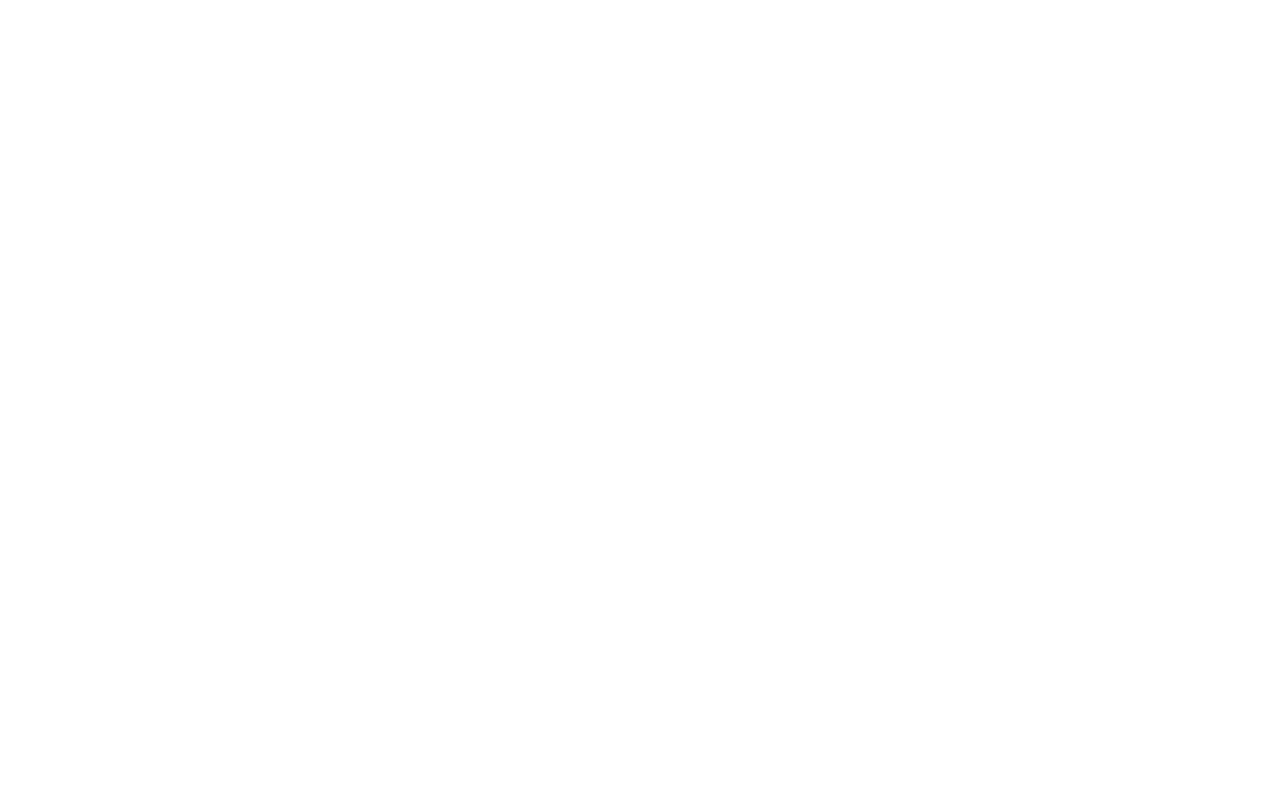
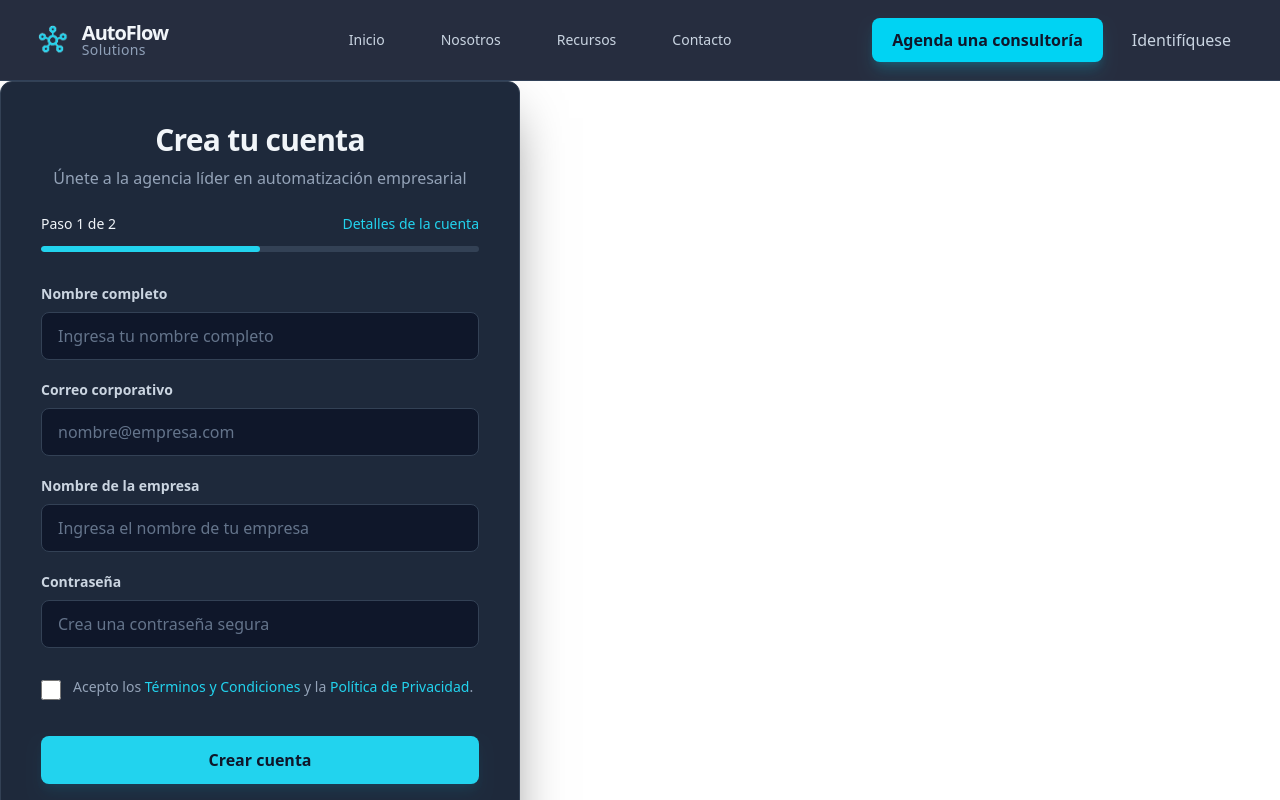
Before and after one commit to MarioValiente-Giraldo/TFG-AutoFlow-Solutions, a React (Vite) app in the folder frontend/: page /reigster in a window 1280 px wide. Before the commit this address had no page. Shown: the top 800 px of the page. Built offline with nearby package versions, Linux system fonts and the light colour scheme.

Commit message:
feat(frontend): implement RegisterForm

```diff
--- a/frontend/src/App.tsx
+++ b/frontend/src/App.tsx
@@ -1,6 +1,7 @@
 import { Routes, Route } from "react-router-dom"
 import Home from "./pages/Home"
 import Login from "./pages/Login"
+import Register from "./pages/Register"
 
 const App = () => {
   return (
@@ -8,6 +9,7 @@
       <Routes>
         <Route path="/" element={<Home />} />
         <Route path="/login" element={<Login />} />
+        <Route path="/reigster" element={<Register />} />
       </Routes>
     </div>
   )
--- a/frontend/src/components/LoginForm/LoginForm.tsx
+++ b/frontend/src/components/LoginForm/LoginForm.tsx
@@ -1,5 +1,6 @@
 import React, { useState } from 'react';
 import { styles } from './LoginFormStyles';
+import { Link } from 'react-router-dom';
 
 const LoginForm: React.FC = () => {
   const [email, setEmail] = useState('');
@@ -71,7 +72,7 @@
       <div className={styles.signupWrapper}>
         <p className={styles.signupText}>
           ¿No tienes una cuenta? {' '}
-          <a className={styles.signupLink} href="#">Regístrate</a>
+        <Link className={styles.signupLink} to="/register">Regístrate</Link>
         </p>
       </div>
 
--- /dev/null
+++ b/frontend/src/components/RegisterForm/RegisterForm.tsx
@@ -0,0 +1,144 @@
+import React, { useState } from 'react';
+import { Link } from 'react-router-dom';
+import { styles } from './RegisterFormStyles';
+
+const RegisterForm: React.FC = () => {
+  const [formData, setFormData] = useState({
+    fullName: '',
+    email: '',
+    company: '',
+    password: '',
+    acceptTerms: false
+  });
+
+  const handleChange = (e: React.ChangeEvent<HTMLInputElement>) => {
+    const { name, value, type, checked } = e.target;
+    setFormData(prev => ({
+      ...prev,
+      [name]: type === 'checkbox' ? checked : value
+    }));
+  };
+
+  const handleSubmit = (e: React.FormEvent) => {
+    e.preventDefault();
+    // Aquí iría la lógica de registro
+    console.log('Intento de registro:', formData);
+  };
+
+  return (
+    <div className={styles.registerContainer}>
+      {/* Header */}
+      <div className={styles.header}>
+        <h1 className={styles.title}>Crea tu cuenta</h1>
+        <p className={styles.subtitle}>Únete a la agencia líder en automatización empresarial</p>
+      </div>
+
+      {/* Barra de Progreso */}
+      <div className={styles.progressContainer}>
+        <div className={styles.progressHeader}>
+          <p className={styles.progressStep}>Paso 1 de 2</p>
+          <p className={styles.progressLabel}>Detalles de la cuenta</p>
+        </div>
+        <div className={styles.progressBarBg}>
+          <div className={styles.progressBarFill} style={{ width: '50%' }}></div>
+        </div>
+      </div>
+
+      {/* Formulario */}
+      <form className={styles.form} onSubmit={handleSubmit}>
+
+        {/* Nombre Completo */}
+        <div className={styles.formField}>
+          <label className={styles.label}>Nombre completo</label>
+          <input
+            className={styles.input}
+            type="text"
+            name="fullName"
+            placeholder="Ingresa tu nombre completo"
+            value={formData.fullName}
+            onChange={handleChange}
+            required
+          />
+        </div>
+
+        {/* Correo Corporativo */}
+        <div className={styles.formField}>
+          <label className={styles.label}>Correo corporativo</label>
+          <input
+            className={styles.input}
+            type="email"
+            name="email"
+            placeholder="nombre@empresa.com"
+            value={formData.email}
+            onChange={handleChange}
+            required
+          />
+        </div>
+
+        {/* Nombre de la Empresa */}
+        <div className={styles.formField}>
+          <label className={styles.label}>Nombre de la empresa</label>
+          <input
+            className={styles.input}
+            type="text"
+            name="company"
+            placeholder="Ingresa el nombre de tu empresa"
+            value={formData.company}
+            onChange={handleChange}
+            required
+          />
+        </div>
+
+        {/* Contraseña */}
+        <div className={styles.formField}>
+          <label className={styles.label}>Contraseña</label>
+          <input
+            className={styles.input}
+            type="password"
+            name="password"
+            placeholder="Crea una contraseña segura"
+            value={formData.password}
+            onChange={handleChange}
+            required
+          />
+        </div>
+
+        {/* Checkbox Términos */}
+        <div className={styles.termsWrapper}>
+          <input
+            className={styles.checkbox}
+            id="terms"
+            type="checkbox"
+            name="acceptTerms"
+            checked={formData.acceptTerms}
+            onChange={handleChange}
+            required
+          />
+          <label className={styles.termsLabel} htmlFor="terms">
+            Acepto los{' '}
+            <a className={styles.termsLink} href="#">Términos y Condiciones</a>
+            {' '}y la{' '}
+            <a className={styles.termsLink} href="#">Política de Privacidad</a>.
+          </label>
+        </div>
+
+        {/* Botón Submit */}
+        <button className={styles.submitButton} type="submit">
+          Crear cuenta
+        </button>
+      </form>
+
+      {/* Link al Login */}
+      <div className={styles.loginLinkWrapper}>
+        <p className={styles.loginText}>
+          ¿Ya tienes una cuenta?{' '}
+          <Link className={styles.loginLink} to="/login">
+            Inicia sesión
+          </Link>
+        </p>
+      </div>
+    </div>
+  );
+};
+
+export default RegisterForm;
--- /dev/null
+++ b/frontend/src/components/RegisterForm/RegisterFormStyles.ts
@@ -0,0 +1,153 @@
+export const styles = {
+    // Contenedor principal (Slate-800 background para coincidir con Login)
+    registerContainer: `
+        w-full max-w-[520px]
+        bg-[#1e293b]
+        p-8 sm:p-10
+        rounded-xl
+        shadow-2xl shadow-black/50
+        border border-[#334155]
+        transition-all duration-300
+    `,
+
+    // --- HEADER ---
+    header: `
+        text-center mb-6
+    `,
+    title: `
+        text-[#f1f5f9]
+        text-3xl font-bold tracking-tight mb-2
+        font-sans
+    `,
+    subtitle: `
+        text-[#94a3b8]
+        text-base
+    `,
+
+    // --- PROGRESS BAR ---
+    progressContainer: `
+        flex flex-col gap-2 mb-8
+    `,
+    progressHeader: `
+        flex justify-between items-end mb-1
+    `,
+    progressStep: `
+        text-[#f1f5f9] text-sm font-medium
+    `,
+    progressLabel: `
+        text-[#22d3ee] text-sm
+    `,
+    progressBarBg: `
+        h-1.5 w-full bg-[#334155] rounded-full overflow-hidden
+    `,
+    progressBarFill: `
+        h-full bg-[#22d3ee] rounded-full transition-all duration-300 ease-out
+    `,
+
+    // --- FORMULARIO ---
+    form: `
+        flex flex-col gap-5
+    `,
+    formField: `
+        flex flex-col gap-2
+    `,
+    label: `
+        text-[#cbd5e1]
+        text-sm font-semibold
+    `,
+
+    // Inputs (Slate-900 background)
+    input: `
+        w-full h-12 px-4
+        rounded-lg border
+        bg-[#0f172a]
+        border-[#334155]
+        text-[#f1f5f9]
+        placeholder:text-[#64748b]
+
+        focus:outline-none
+        focus:border-[#22d3ee]
+        focus:ring-1 focus:ring-[#22d3ee]
+
+        transition-all duration-300
+    `,
+
+    // --- TERMS CHECKBOX ---
+    termsWrapper: `
+        flex items-start gap-3 py-2
+    `,
+    checkbox: `
+        mt-1 h-5 w-5 rounded
+        border border-[#334155]
+        bg-[#0f172a]
+        text-[#22d3ee]
+        focus:ring-offset-0 focus:ring-[#22d3ee]
+        cursor-pointer
+    `,
+    termsLabel: `
+        text-sm text-[#94a3b8] leading-relaxed
+    `,
+    termsLink: `
+        text-[#22d3ee] hover:underline cursor-pointer
+    `,
+
+    // --- SUBMIT BUTTON ---
+    submitButton: `
+        w-full h-12 mt-2
+        flex items-center justify-center
+        bg-[#22d3ee] text-[#0f172a]
+        text-base font-bold
+        rounded-lg border-none cursor-pointer
+        shadow-lg shadow-cyan-500/10
+
+        hover:bg-[#06b6d4] hover:-translate-y-0.5
+        active:translate-y-0
+
+        transition-all duration-300
+    `,
+
+    // --- DIVIDER ---
+    divider: `
+        relative py-4
+    `,
+    dividerLine: `
+        absolute inset-0 flex items-center
+    `,
+    dividerLineInner: `
+        w-full border-t border-[#334155]
+    `,
+    dividerTextWrapper: `
+        relative flex justify-center text-xs uppercase
+    `,
+    dividerText: `
+        bg-[#1e293b] px-3 text-[#94a3b8]
+    `,
+
+    // --- GOOGLE BUTTON ---
+    googleButton: `
+        w-full h-12
+        flex items-center justify-center gap-3
+        bg-[#0f172a]
+        border border-[#334155]
+        text-white
+        rounded-lg font-medium text-base cursor-pointer
+
+        hover:bg-[#1e293b]
+        transition-all duration-300
+    `,
+    googleIcon: `
+        h-5 w-5
+    `,
+
+    // --- LOGIN LINK ---
+    loginLinkWrapper: `
+        mt-8 text-center
+    `,
+    loginText: `
+        text-[#94a3b8] text-sm
+    `,
+    loginLink: `
+        text-[#22d3ee] font-bold ml-1
+        hover:underline cursor-pointer
+    `
+};
--- /dev/null
+++ b/frontend/src/pages/Register.tsx
@@ -0,0 +1,15 @@
+import Navbar from '../components/NavBar/NavBar'
+import RegisterForm from '../components/RegisterForm/RegisterForm'
+import Footer from '../components/Footer/Footer'
+
+const Register = () => {
+  return (
+    <div>
+      <Navbar />
+      <RegisterForm />
+      <Footer />
+    </div>
+  )
+}
+
+export default Register
```
